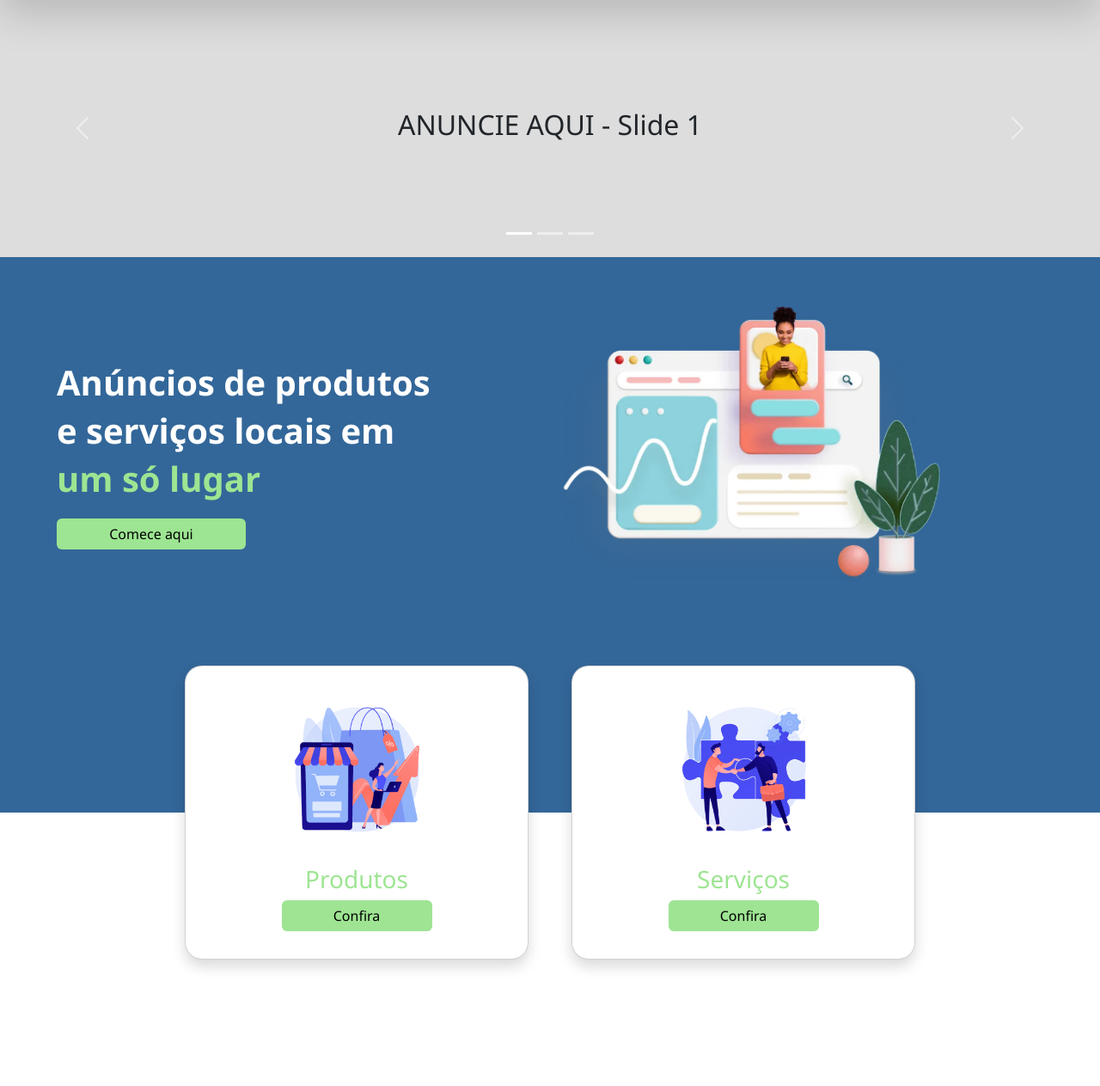
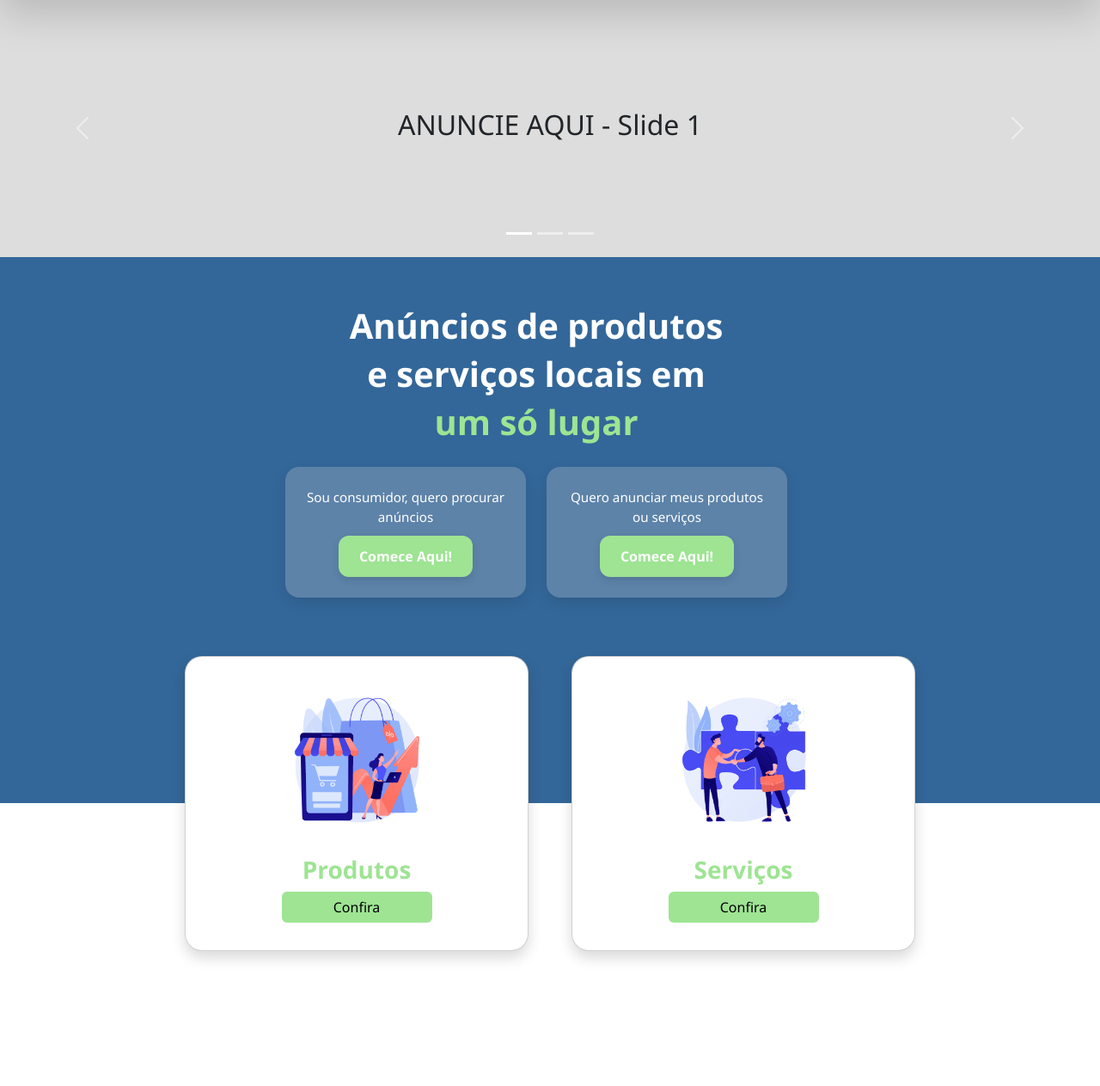
Before and after one commit to Kai0ult/Projeto_Vende_-_Faz, a Node server app: page / in a window 1280 px wide. Shown: the part 61-1324 px from the top of the page at 86% size. Run offline with Node 20, Linux system fonts and the light colour scheme; some libraries are stand-ins or nearby versions.

Commit message:
telas cadastro, login e principal de anunciante e ajuste principal usuario

```diff
--- a/public/css/style.css
+++ b/public/css/style.css
@@ -1,6 +1,7 @@
 body {
     font-family: 'Segoe UI', sans-serif;
 }
+
 
 /*Painel esquerdo */
 .left-panel {
@@ -12,6 +13,7 @@ body {
     justify-content: flex-start;
 }
 
+
 /*Logo */
 .logo-top {
     align-self: flex-start;
@@ -19,9 +21,11 @@ body {
     z-index: 10;
 }
 
+
 .logo-top img {
     height: 40px;
 }
+
 
 /*Painel direito */
 .right-panel {
@@ -29,16 +33,19 @@ body {
     color: #fff;
 }
 
+
 /*Título do formulário */
 .title {
     color: #fff;
     font-family: 'Lobster Two', cursive;
 }
 
+
 /*Destaque no subtítulo */
 .highlight {
     color: #86BBD8;
 }
+
 
 /*Estilização do Toggle*/
 .toggle-switch .btn-toggle {
@@ -50,21 +57,25 @@ body {
     transition: all 0.3s ease;
 }
 
+
 .toggle-switch .btn-check:checked + .btn-toggle {
     background-color: #9EE493;
     color: #000;
     border-color: #9EE493;
 }
 
+
 .toggle-switch .btn-toggle:hover {
     background-color: #86BBD8;
     color: #fff;
 }
 
+
 /* Formulário */
 .form-box .form-control {
     border-radius: 0.5rem;
 }
+
 
 /* Foco dos inputs selecionados*/
 .form-control:focus {
@@ -72,6 +83,7 @@ body {
     box-shadow: none;
     outline: none;
 }
+
 
 /* Responsividade */
 @media (max-width: 768px) {
@@ -81,6 +93,7 @@ body {
     }
 }
 
+
 /* Botão Acessar */
 .btn-success {
     background-color: #9EE493;
@@ -88,12 +101,68 @@ body {
     border: none;
 }
 
+
 .btn-success:hover {
     background-color: #86BBD8;
 }
+
 
 /* Link de login */
 .login-link {
     color: #9EE493;
     text-decoration: underline;
 }
+/*btn para cadastro cliente anunciante*/
+/* Frase destacada */
+.green-text {
+  color: #9EE493;
+  font-weight: bold;
+}
+
+
+/* Cartão de cada botão */
+.button-card {
+  background-color: #5d83a9;
+  color: #ffffff;
+  border-radius: 16px;
+  box-shadow: 0 6px 16px rgba(0, 0, 0, 0.1);
+  text-align: center;
+  width: 100%;
+  max-width: 280px;
+}
+
+
+/* Descrição do botão */
+.btn-desc {
+  font-size: 0.95rem;
+  color: #ffffff;
+  margin-bottom: 10px;
+  font-weight: 500;
+}
+
+
+/* Botão estilizado */
+.btn-custom {
+  background-color: #9EE493;
+  color: #fff;
+  font-weight: 600;
+  padding: 12px 24px;
+  border: none;
+  border-radius: 12px;
+  box-shadow: 0 4px 10px rgba(0,0,0,0.1);
+  transition: 0.3s ease;
+  display: inline-block;
+  text-decoration: none;
+}
+
+
+.btn-custom:hover {
+  background-color: #86BBD8;
+}
+
+
+/* Ajuste de layout geral */
+.button-wrapper {
+  display: flex;
+  flex-wrap: wrap;
+}
--- a/views/usuario/principal.handlebars
+++ b/views/usuario/principal.handlebars
@@ -3,19 +3,29 @@
 {{>nav}}
 {{> announcement}}
 <div class="container-fluid p-0">
-    <div class="banner text-white w-100 d-flex align-items-center">
+    <div class="banner text-white w-100 d-flex align-items-center" style="min-height: 50vh;">
         <div class="container">
-            <div class="row justify-content-center align-items-center text-center text-md-start">
-                <div class="col-md-5 mb-4 mb-md-0">
-                    <h2 class="mb-3">
-                        Anúncios de produtos<br>e serviços locais em<br>
-                        <span class="green-text">um só lugar</span>
-                    </h2>
-                    <a href="/usuario/cadastro" id="btn-banner" class="btn btn-success">Comece aqui</a>
+            <div class="row justify-content-center text-center">
+            <div class="col-12 col-md-10 mx-auto">
+                <h2 class="mb-4">
+                Anúncios de produtos<br>e serviços locais em<br>
+                <span class="green-text">um só lugar</span>
+                </h2>
+
+
+                <div class="button-wrapper d-flex flex-column flex-md-row justify-content-center align-items-center gap-4 mt-4">
+                <div class="button-card p-4 text-dark text-center">
+                    <p class="btn-desc">Sou consumidor, quero procurar anúncios</p>
+                    <a href="/usuario/cadastro" class="btn-custom">Comece Aqui!</a>
                 </div>
-                <div class="col-md-7 text-center">
-                    <img src="/images/m.png" alt="Imagem ilustrativa" class="card-image" style="max-width: 75%;">
+
+
+                <div class="button-card p-4 text-dark text-center">
+                    <p class="btn-desc">Quero anunciar meus produtos ou serviços</p>
+                    <a href="/anunciante_empresa/cadastro" class="btn-custom">Comece Aqui!</a>
                 </div>
+                </div>
+            </div>
             </div>
         </div>
     </div>
```
Also changed, not shown: views/anunciante_empresa/cadastro.handlebars (+4 -3 lines), views/anunciante_empresa/login.handlebars (+58 -7 lines), views/anunciante_empresa/principal.handlebars (+21 -1 lines).
